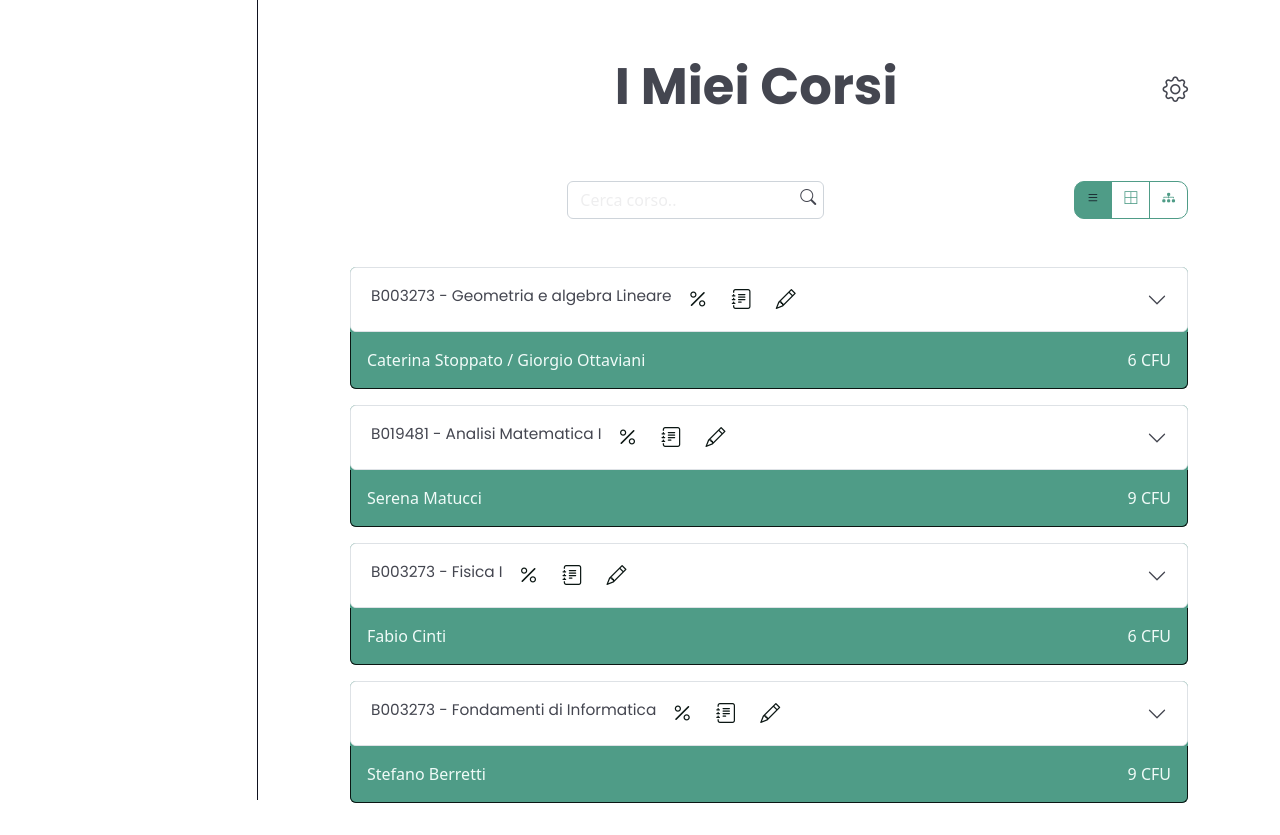
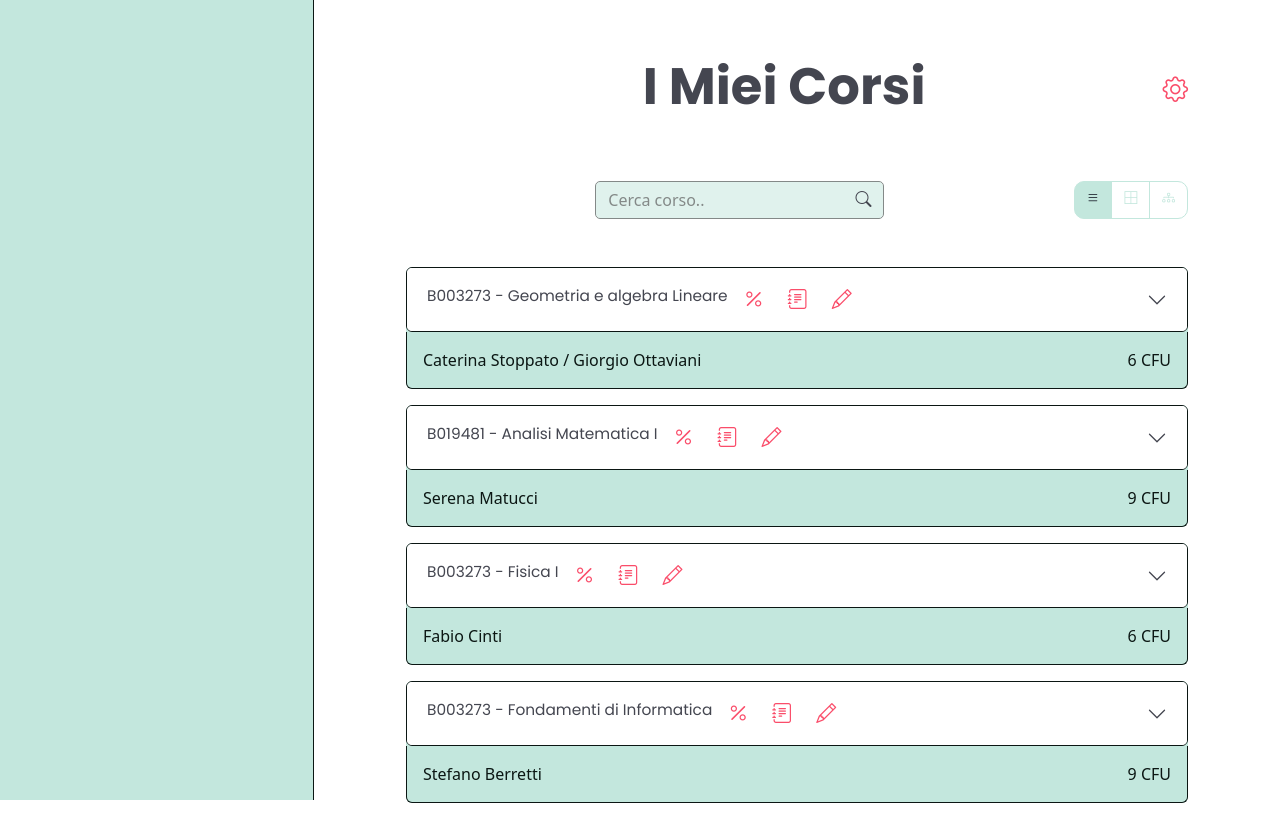
Before and after one commit to SapiensNoteSharing/Sapiens, a SvelteKit app: page / in a window 1280 px wide. Built offline with nearby package versions, Linux system fonts and the light colour scheme.

Commit message:
theme colors and minor style changes

```diff
--- a/src/lib/components/Accordion.svelte
+++ b/src/lib/components/Accordion.svelte
@@ -28,3 +28,9 @@
         </div>
     </div>
 </div>
+
+<style>
+    .confined {
+        border: 1px solid #0b1613;
+    }
+</style>
--- a/src/lib/components/Course.svelte
+++ b/src/lib/components/Course.svelte
@@ -13,22 +13,22 @@
         <div slot="name" class="d-flex">
             <h4 class="d-block">{course.code} - {course.name}</h4>
             <div class="d-flex ms-auto">
-                <a class="icon me-2 dark" href="/corsi/{course.id}/formulario"><i class="bi bi-percent"></i></a>
-                <a class="icon me-2 dark" href="/corsi/{course.id}/note"><i class="bi bi-journal-text"></i></a>
-                <a class="icon me-2 dark" href="/corsi/{course.id}/test"><i class="bi bi-pencil"></i></a>
+                <a class="icon me-2 text-secondary" href="/corsi/{course.id}/formulario"><i class="bi bi-percent"></i></a>
+                <a class="icon me-2 text-secondary" href="/corsi/{course.id}/note"><i class="bi bi-journal-text"></i></a>
+                <a class="icon me-2 text-secondary" href="/corsi/{course.id}/test"><i class="bi bi-pencil"></i></a>
             </div>
         </div>
         <div slot="body">
 
         </div>
     </Accordion>
-    <div class="confined rounded-bottom course-bottom d-flex light" style="justify-content: space-between">
+    <div class="confined rounded-bottom course-bottom d-flex dark" style="justify-content: space-between">
         <div>
             {#each course.professors as professor, i}
-                <a class='light' href='/professors/{professor}'>{professor}</a>{i != course.professors.length-1 ? ' / ' : ''}
+                <a class='dark' href='/professors/{professor}'>{professor}</a>{i != course.professors.length-1 ? ' / ' : ''}
             {/each}
         </div>
-        <p class="light" style="margin: 0px;">{course.CFU} CFU</p>
+        <p class="dark" style="margin: 0px;">{course.CFU} CFU</p>
     </div>
 </div>
 
--- a/src/lib/components/Searchbar.svelte
+++ b/src/lib/components/Searchbar.svelte
@@ -6,13 +6,23 @@
 </script>
 
 <div class="d-flex {classes}">
-    <input class="form-control" placeholder="Cerca corso.." autocomplete="off" name="search" bind:value>
+    <input class="form-control confined placeholder col-12 bg-primary" placeholder="Cerca corso.." autocomplete="off" name="search" bind:value>
     <span class="searchbutton py-1 px-2"><i class="bi bi-search"></i></span>
 </div>
 
 <style>
     .searchbutton {
         position: relative;
-        right: 2rem;
+        right: 2.3rem;
+        top: 0.1rem;
+    }
+
+    .confined {
+        border: 1px solid #0b1613;
+        border-radius: 5px;
+    }
+
+    ::placeholder { /* Chrome, Firefox, Opera, Safari 10.1+ */
+        color: #0b1613;
     }
 </style>
--- a/src/routes/+layout.svelte
+++ b/src/routes/+layout.svelte
@@ -19,12 +19,13 @@ import '$css/global.scss';
 <style lang="scss">
     @import '$css/variables.scss';
     .sidebar{
-        width: 270px;
+        position: relative;
+        width: 25%;
         height: 100vh;
-        background-color: $light;
+        background-color: $primary;
         border-right: 1px solid $dark;
         resize: horizontal;
-        min-width: 200px;
-        max-width: 350px;
+        min-width: 20%;
+        max-width: 30%;
     }
 </style>
--- a/src/routes/+page.svelte
+++ b/src/routes/+page.svelte
@@ -52,22 +52,16 @@ function search() {
         // console.clear();
         let dist_threshold = 3;
         let min_dist, name_dist, code_dist, professor_dist;
-        let match_value, name_match, code_match, professor_match, match;
+        let match_value, name_match, code_match, professor_match;
+        let add_course;
         // split the search bar input in its single words
         let values = value.split(" ");
         // search in every course a correspondence, comparing it with:
         for (let course of courses) {
+            add_course = false;
             for (let input of values) {
                 if (input.length > 3) {
-                    // the course's names
                     let words = course.name.split(" ");
-                    name_dist = 0;
-                    min_dist = Infinity;
-                    name_match = 0;
-                    match = false;
-                    // if it's not empty
-                    if (!match) {
-                        // calculate the distance with every word of the course's name
                     min_dist = Infinity;
                     for (let word of words) {
                         if (word.length > 3) {
@@ -75,51 +69,38 @@ function search() {
                                 min_dist = 0;
                                 name_dist = 0;
                                 name_match = 1;
-                                    match = true;
                             } else
                                 min_dist = Math.min(min_dist, edit_distance(word.toLowerCase(), input.toLowerCase()));
-                            }
                         }
                     }
                     name_dist += min_dist;
                     name_match = 1 - name_dist / course.name.length;
 
                     // the course's code
-                    code_dist = Infinity;
                     min_dist = Infinity;
                     code_match = 0;
-                    match = false;
-                    // if it's not empty
-                    if (!match) {
-                        // calculate the distance with the course's code
                     if (course.code.toLowerCase().includes(input.toLowerCase())) {
                         min_dist = 0;
+                        code_dist = 0;
                         code_match = 1;
-                            match = true;
                     } else if (edit_distance(course.code.toLowerCase(), input.toLowerCase()) < min_dist) {
                         min_dist = edit_distance(course.code.toLowerCase(), input.toLowerCase());
+                        code_dist = min_dist;
                         code_match = 1 - code_dist / course.code.length;
-                        }
                     }
 
 
-                    // the course's professors' names
                     professor_dist = Infinity;
-                    match = false;
                     for (let professor of course.professors) {
                         let words = professor.split(" ");
                         for (let word of words) {
-                            if (!match) {
                             // calculate the distance with the course's code
                             if (word.toLowerCase().includes(input.toLowerCase())) {
                                 professor_dist = 0;
                                 professor_match = 1;
-                                    match = true;
                             } else if (edit_distance(word.toLowerCase(), input.toLowerCase()) < professor_dist) {
                                 professor_dist = edit_distance(word.toLowerCase(), input.toLowerCase());
                                 professor_match = 1 - professor_dist / word.length;
-                                }
-                            }
                             }
                         }
                     }
@@ -138,10 +119,14 @@ function search() {
                     match_value = professor_match;
                 }
                 if (min_dist <= dist_threshold) {
+                    add_course = true;
                     course.match_value = match_value;
                     console.log(course.name, match_value);
+                }
+            }
+
+            if (add_course)
                 filtered.push(course);
-            }
         }
     }
 }
@@ -203,7 +188,7 @@ function edit_distance(x, y) {
 <div class="d-flex flex-column content">
     <div class="d-flex align-items-center my-5">
         <h2 class="ms-auto me-auto display-2">I Miei Corsi</h2>
-        <i class="bi bi-gear display-6"></i>
+        <i class="bi bi-gear display-6 text-secondary"></i>
     </div>
         <div class="d-flex justify-content-between mb-5">
             <div/>
@@ -218,16 +203,16 @@ function edit_distance(x, y) {
                 <label class="btn btn-outline-primary" for="btnradio2"><i class="bi bi-border-all"></i></label>
 
                 <input type="radio" class="btn-check" name="view" id="btnradio3" autocomplete="off" value="graph" class:active={$view == 'graph'} bind:group={$view}>
-                <label class="btn btn-outline-primary" for="btnradio3"><i class="bi bi-diagram-3-fill"></i></label>
+                <label class="btn btn-outline-primary"  for="btnradio3"><i class="bi bi-diagram-3"></i></label>
             </div>
         </div>
         {#each filtered as course}
-            <Course {course} class="mb-3 bg-primary"/>
+            <Course {course} class="mb-3 bg-primary dark btn-outline-dark"/>
         {/each}
 </div>
 
 <style>
-    .content{
+    .content {
         padding-left: 5rem;
         padding-right: 5rem;
     }
--- a/src/style/style.scss
+++ b/src/style/style.scss
@@ -9,13 +9,13 @@
    --primary-7: #0b1613;
 
    /* secondary accent color */
-   --secondary-1: #feeeed;
-   --secondary-2: #fdbcb7;
-   --secondary-3: #fb8a82;
-   --secondary-4: #fa594d;
-   --secondary-5: #af3e35;
-   --secondary-6: #64231e;
-   --secondary-7: #190807;
+   --secondary-1: #fff9fa;
+   --secondary-2: #fdbfca;
+   --secondary-3: #fc869a;
+   --secondary-4: #fa4d6a;
+   --secondary-5: #f8143a;
+   --secondary-6: #a50520;
+   --secondary-7: #200106;
 }
 
 body {
--- a/src/style/variables.scss
+++ b/src/style/variables.scss
@@ -1,17 +1,17 @@
 /* Theme colors */
 
-$primary: #4f9c87;
+$primary: #c3e7dd;
 $primary-shade-1: #F5FCFB;
 
-$secondary: #af3e35;
+$secondary: #fa4d6a;
 $secondary-shade-1: #EEEDF7;
 
 $success: #B377BC;
 $info: #80C1E8;
 $warning: #ED9E69;
 $danger: #DD6B6B;
-$light: #FFFFFF;
-$dark: #0F121F;
+$light: #f0fbf8;
+$dark: #0b1613;
 
 $yellow: #EDDB5D;
 $blue: #3865A5;
```
Lines whose indentation alone changed are shown as unchanged.
